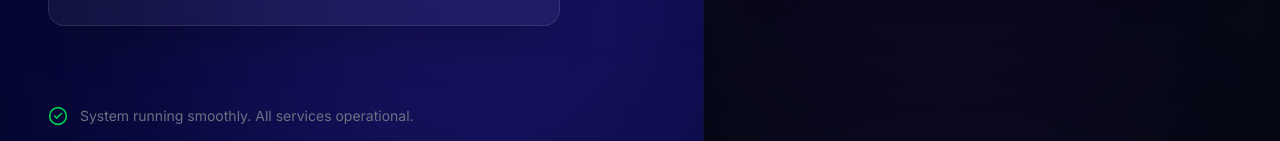
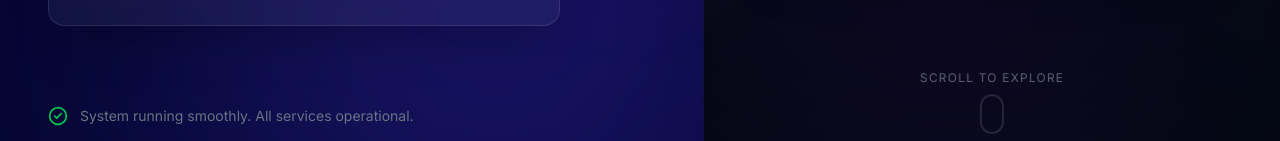
Before and after one commit to Lochit-Vinay/RazorRevive-AI, a React (Vite) app in the folder frontend/: page /login in a window 1280 px wide. Shown: the part 811-952 px from the top of the page. Built offline with nearby package versions, Linux system fonts and the light colour scheme.

Commit message:
scroll effects added

```diff
--- a/frontend/src/pages/Login.tsx
+++ b/frontend/src/pages/Login.tsx
@@ -2,7 +2,7 @@ import React, { useState, useEffect, useRef } from 'react';
 import { useNavigate } from 'react-router-dom';
 import axios from 'axios';
 import { useAuth } from '../components/ui/AuthContext';
-import { Shield, Lock, Mail, Loader2, AlertCircle, TrendingUp, CheckCircle2, Zap, BrainCircuit, Activity, Database, Cpu, ArrowRight, BarChart3, Coins, Network, Users } from 'lucide-react';
+import { Shield, Lock, Mail, Loader2, AlertCircle, TrendingUp, CheckCircle2, Zap, BrainCircuit, Activity, Database, Cpu, ArrowRight, ArrowDown, BarChart3, Coins, Network, Users } from 'lucide-react';
 
 function FadeInScroll({ children, delay = 0 }: { children: React.ReactNode, delay?: number }) {
   const [isVisible, setIsVisible] = useState(false);
@@ -260,6 +260,18 @@ export default function Login() {
             </form>
           </div>
         </div>
+
+        {/* Scroll Indicator */}
+        <div
+          className="absolute bottom-6 left-1/2 -translate-x-1/2 flex flex-col items-center opacity-60 hover:opacity-100 transition-opacity animate-bounce cursor-pointer z-30"
+          onClick={() => window.scrollTo({ top: window.innerHeight, behavior: 'smooth' })}
+        >
+          <span className="text-gray-400 text-xs tracking-widest uppercase mb-2">Scroll to explore</span>
+          <div className="w-6 h-10 rounded-full border-2 border-white/20 flex justify-center p-1">
+            <div className="w-1 h-2 bg-blue-400 rounded-full animate-ping"></div>
+          </div>
+        </div>
+
       </div>
       </div>
 
```
